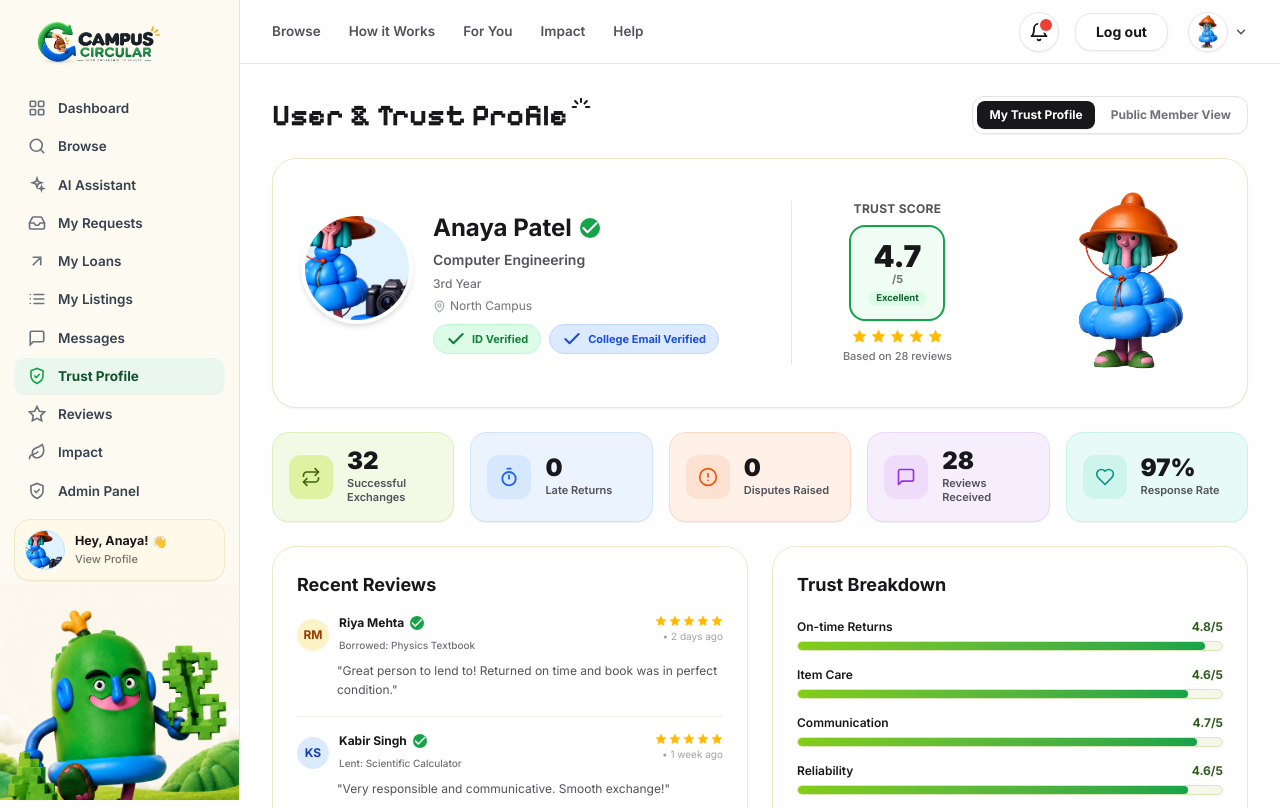
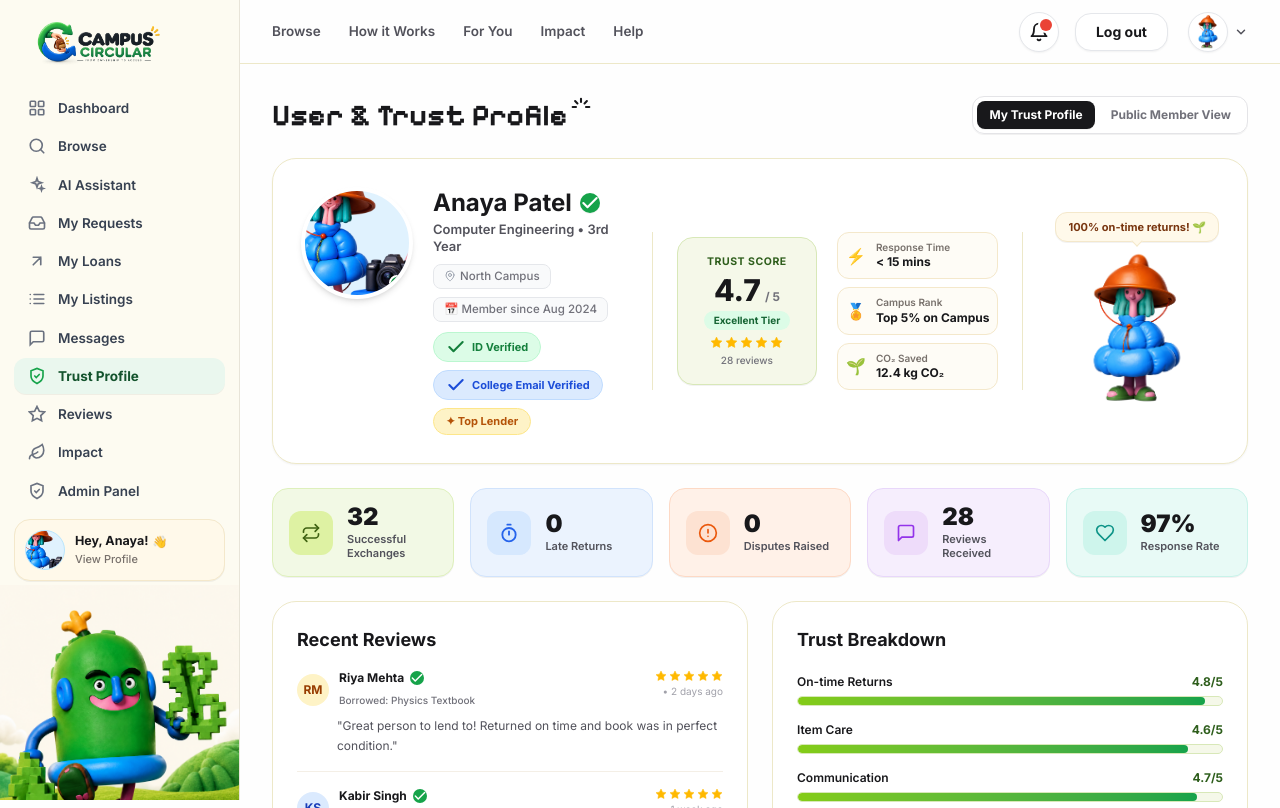
Before and after one commit to SC136/Web_Fusion_2.0, a Next.js app: page /profile in a window 1280 px wide. Built offline with nearby package versions, Linux system fonts and the light colour scheme.

Commit message:
Redesign profile hero card with rich badges, member meta, activity highlights, and mascot speech bubble

```diff
--- a/app/profile/page.tsx
+++ b/app/profile/page.tsx
@@ -73,9 +73,9 @@ export default function ProfilePage() {
           {activeTab === "dashboard" && (
             <div className="space-y-6 animate-fadeInUp">
               {/* Top Main Hero Card */}
-              <div className="bg-white rounded-3xl border border-[#EDE8C8] p-6 lg:p-7 shadow-xs relative overflow-hidden flex flex-col lg:flex-row items-center justify-between gap-6">
-                {/* Left Side: Avatar + Details */}
-                <div className="flex flex-col sm:flex-row items-center sm:items-start gap-5 text-center sm:text-left z-10">
+              <div className="bg-white rounded-3xl border border-[#EDE8C8] p-6 lg:p-7 shadow-xs relative overflow-hidden flex flex-col xl:flex-row items-center justify-between gap-6">
+                {/* Left Side: Avatar + Details + Bio + Action Pills */}
+                <div className="flex-1 flex flex-col sm:flex-row items-center sm:items-start gap-5 text-center sm:text-left z-10 min-w-0">
                   {/* Large Circular Avatar */}
                   <div className="relative w-24 h-24 sm:w-28 sm:h-28 rounded-full overflow-hidden bg-[#E0F2FE] border-4 border-white shadow-md flex-shrink-0">
                     <Image
@@ -85,30 +85,38 @@ export default function ProfilePage() {
                       className="object-cover object-top scale-175 translate-y-1"
                       priority
                     />
+                    <div className="absolute bottom-1 right-1 w-4 h-4 bg-[#16A34A] rounded-full border-2 border-white" title="Active on Campus" />
                   </div>
 
-                  <div className="space-y-1.5">
+                  <div className="space-y-2 flex-1 min-w-0">
+                    {/* Name + Department */}
+                    <div>
                       <div className="flex items-center justify-center sm:justify-start gap-2">
                         <h2 className="text-xl sm:text-2xl font-bold text-[#18181B]">
                           {profileUser.name}
                         </h2>
-                      <span className="w-5 h-5 rounded-full bg-[#16A34A] text-white flex items-center justify-center">
+                        <span className="w-5 h-5 rounded-full bg-[#16A34A] text-white flex items-center justify-center shadow-2xs">
                           <AppIcon name="check" size={12} />
                         </span>
                       </div>
-                    <p className="text-xs sm:text-sm font-semibold text-[#52525B]">
-                      {profileUser.department}
+                      <p className="text-xs sm:text-[13px] font-semibold text-[#52525B] mt-0.5">
+                        {profileUser.department} • {profileUser.year}
                       </p>
-                    <p className="text-xs text-[#71717A] font-medium">
-                      {profileUser.year}
-                    </p>
-                    <p className="text-xs text-[#71717A] flex items-center justify-center sm:justify-start gap-1">
-                      <AppIcon name="map-pin" size={13} className="text-[#9CA3AF]" />
+                    </div>
+
+                    {/* Location & Meta Badges */}
+                    <div className="flex flex-wrap items-center justify-center sm:justify-start gap-2 text-xs text-[#71717A]">
+                      <span className="flex items-center gap-1 bg-[#F9FAFB] border border-[#E5E7EB] px-2.5 py-1 rounded-lg font-medium text-[11.5px]">
+                        <AppIcon name="map-pin" size={12} className="text-[#9CA3AF]" />
                         <span>{profileUser.location}</span>
-                    </p>
+                      </span>
+                      <span className="flex items-center gap-1 bg-[#F9FAFB] border border-[#E5E7EB] px-2.5 py-1 rounded-lg font-medium text-[11.5px]">
+                        <span>📅 Member since Aug 2024</span>
+                      </span>
+                    </div>
 
                     {/* Verification Badges */}
-                    <div className="flex flex-wrap items-center justify-center sm:justify-start gap-2 pt-1">
+                    <div className="flex flex-wrap items-center justify-center sm:justify-start gap-2 pt-0.5">
                       <span className="inline-flex items-center gap-1.5 px-3 py-1 rounded-full text-[11px] font-bold bg-[#DCFCE7] text-[#15803D] border border-[#BBF7D0]">
                         <AppIcon name="check" size={11} />
                         <span>ID Verified</span>
@@ -117,38 +125,72 @@ export default function ProfilePage() {
                         <AppIcon name="check" size={11} />
                         <span>College Email Verified</span>
                       </span>
+                      <span className="inline-flex items-center gap-1.5 px-3 py-1 rounded-full text-[11px] font-bold bg-[#FEF3C7] text-[#B45309] border border-[#FDE68A]">
+                        <span>✦ Top Lender</span>
+                      </span>
                     </div>
                   </div>
                 </div>
 
-                {/* Center-Right: Trust Score Card */}
-                <div className="border-t lg:border-t-0 lg:border-l border-[#EDE8C8] pt-4 lg:pt-0 lg:pl-8 flex flex-col items-center text-center z-10 min-w-[180px]">
-                  <span className="text-xs font-bold text-[#52525B] mb-2 uppercase tracking-wide">
+                {/* Middle / Center: Trust Score & Quick Activity Stats */}
+                <div className="border-t xl:border-t-0 xl:border-l xl:border-r border-[#EDE8C8] pt-4 xl:pt-0 xl:px-6 flex flex-col sm:flex-row items-center gap-5 z-10">
+                  {/* Trust Score Box */}
+                  <div className="bg-[#F5F8E9] border border-[#D8E8B8] rounded-2xl p-4 flex flex-col items-center text-center shadow-2xs min-w-[140px]">
+                    <span className="text-[10.5px] font-bold text-[#2E5E1C] uppercase tracking-wider mb-1">
                       Trust Score
                     </span>
-                  {/* Shield Badge */}
-                  <div className="w-24 h-24 border-2 border-[#16A34A] rounded-2xl flex flex-col items-center justify-center bg-[#F0FDF4] shadow-xs relative mb-2">
-                    <span className="text-3xl font-black text-[#18181B] leading-none">
+                    <div className="flex items-baseline gap-1 my-0.5">
+                      <span className="text-3xl font-extrabold text-[#18181B] leading-none">
                         {profileUser.trustScore}
                       </span>
-                    <span className="text-[11px] font-bold text-[#71717A]">/5</span>
-                    <span className="text-[9.5px] font-bold text-[#166534] bg-[#DCFCE7] px-2 py-0.2 rounded-full mt-1">
-                      Excellent
+                      <span className="text-xs text-[#71717A] font-bold">/ 5</span>
+                    </div>
+                    <span className="text-[10px] font-bold text-[#166534] bg-[#DCFCE7] px-2.5 py-0.5 rounded-full my-1">
+                      Excellent Tier
                     </span>
-                  </div>
-                  {/* Stars */}
-                  <div className="flex items-center gap-1 text-amber-400 mb-1">
+                    <div className="flex items-center gap-0.5 text-amber-400 my-0.5">
                       {[1, 2, 3, 4, 5].map((s) => (
-                      <AppIcon key={s} name="star" size={15} className="fill-amber-400 text-amber-400" />
+                        <AppIcon key={s} name="star" size={13} className="fill-amber-400 text-amber-400" />
                       ))}
                     </div>
-                  <span className="text-[11px] text-[#71717A] font-medium">
-                    Based on {profileUser.reviewsCount} reviews
+                    <span className="text-[10px] text-[#71717A] font-medium mt-0.5">
+                      {profileUser.reviewsCount} reviews
                     </span>
                   </div>
 
-                {/* Far Right: Clean 3D Mascot Character */}
-                <div className="relative w-36 h-44 lg:w-44 lg:h-48 hidden md:block flex-shrink-0 z-0">
+                  {/* Highlights Mini Stats */}
+                  <div className="space-y-2 text-xs min-w-[150px]">
+                    <div className="bg-[#FEFCF6] border border-[#F4E8CB] p-2 rounded-xl flex items-center gap-2.5">
+                      <span className="text-base">⚡</span>
+                      <div>
+                        <p className="text-[10px] text-[#78716C] font-semibold">Response Time</p>
+                        <p className="text-xs font-bold text-[#18181B]">&lt; 15 mins</p>
+                      </div>
+                    </div>
+                    <div className="bg-[#FEFCF6] border border-[#F4E8CB] p-2 rounded-xl flex items-center gap-2.5">
+                      <span className="text-base">🏅</span>
+                      <div>
+                        <p className="text-[10px] text-[#78716C] font-semibold">Campus Rank</p>
+                        <p className="text-xs font-bold text-[#18181B]">Top 5% on Campus</p>
+                      </div>
+                    </div>
+                    <div className="bg-[#FEFCF6] border border-[#F4E8CB] p-2 rounded-xl flex items-center gap-2.5">
+                      <span className="text-base">🌱</span>
+                      <div>
+                        <p className="text-[10px] text-[#78716C] font-semibold">CO₂ Saved</p>
+                        <p className="text-xs font-bold text-[#18181B]">12.4 kg CO₂</p>
+                      </div>
+                    </div>
+                  </div>
+                </div>
+
+                {/* Far Right: Clean Mascot with Friendly Speech Bubble */}
+                <div className="relative flex flex-col items-center justify-end flex-shrink-0 z-0 pl-2">
+                  <div className="mb-2 bg-[#FFF9EA] border border-[#F4E8CB] px-3 py-1.5 rounded-xl text-[11px] font-bold text-[#78350F] shadow-2xs relative max-w-[170px] text-center">
+                    <span>100% on-time returns! 🌱</span>
+                    <div className="absolute -bottom-1 left-1/2 -translate-x-1/2 w-2 h-2 bg-[#FFF9EA] border-r border-b border-[#F4E8CB] rotate-45" />
+                  </div>
+                  <div className="relative w-32 h-36 lg:w-36 lg:h-40 flex-shrink-0">
                     <Image
                       src="/mascots/blue_dress_hat.png"
                       alt="Profile mascot"
@@ -156,6 +198,7 @@ export default function ProfilePage() {
                       className="object-contain object-bottom scale-105 select-none pointer-events-none"
                       priority
                     />
+                  </div>
                 </div>
               </div>
 
```
Lines whose indentation alone changed are shown as unchanged.
